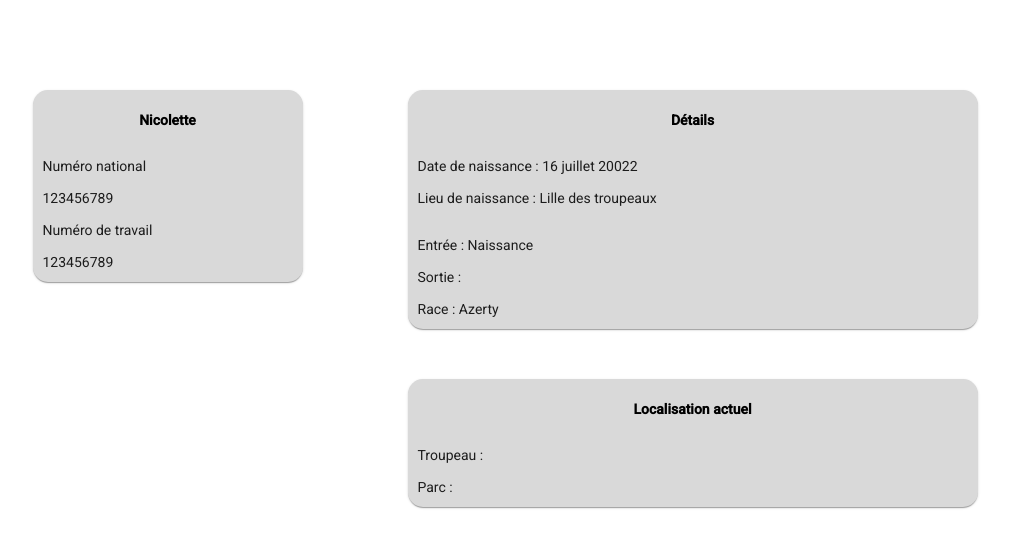
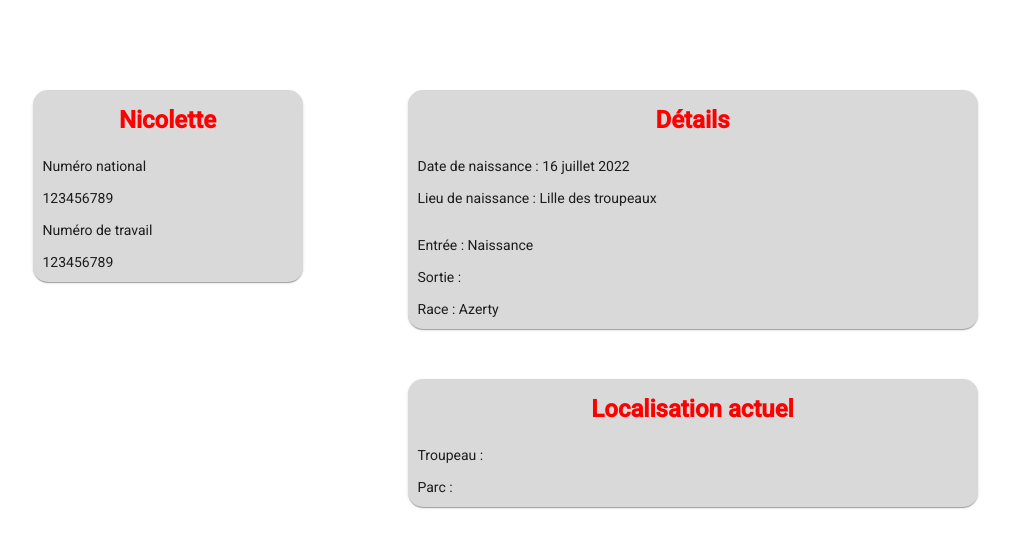
Before and after one commit to ThomasVdbk/Herdtrack-Front-End, an Angular app: page / in a window 1280 px wide. Shown: the top 548 px of the page, without its empty margins (135-1145 px from the left). Built offline with nearby package versions, Linux system fonts and the light colour scheme.

Commit message:
mise à jour responsive

```diff
--- a/src/app/components/display-animal/display-animal.component.html
+++ b/src/app/components/display-animal/display-animal.component.html
@@ -25,7 +25,7 @@
         </div>
         <mat-card-content>
           <p class="body-card label">
-            Date de naissance : <span class="value">16 juillet 20022</span>
+            Date de naissance : <span class="value">16 juillet 2022</span>
           </p>
           <p class="body-card label">
             Lieu de naissance : <span class="value">Lille des troupeaux</span>
--- a/src/app/components/display-animal/display-animal.component.scss
+++ b/src/app/components/display-animal/display-animal.component.scss
@@ -40,11 +40,9 @@
   font-weight: bold;
 }
 
-.label {
+.label {}
 
-}
-.value {
-}
+.value {}
 
 .actions {
   text-align: center;
@@ -56,8 +54,7 @@
 
 .l {
 
-height:15px
-
+  height: 15px
 }
 
 @media screen and (max-width: 768px) {
@@ -77,3 +74,12 @@ height:15px
     margin-bottom: 50px;
   }
 }
+
+@media screen and (width > 769px) {
+
+  .title {
+    color: red;
+    font-size: x-large;
+  }
+
+}
```
